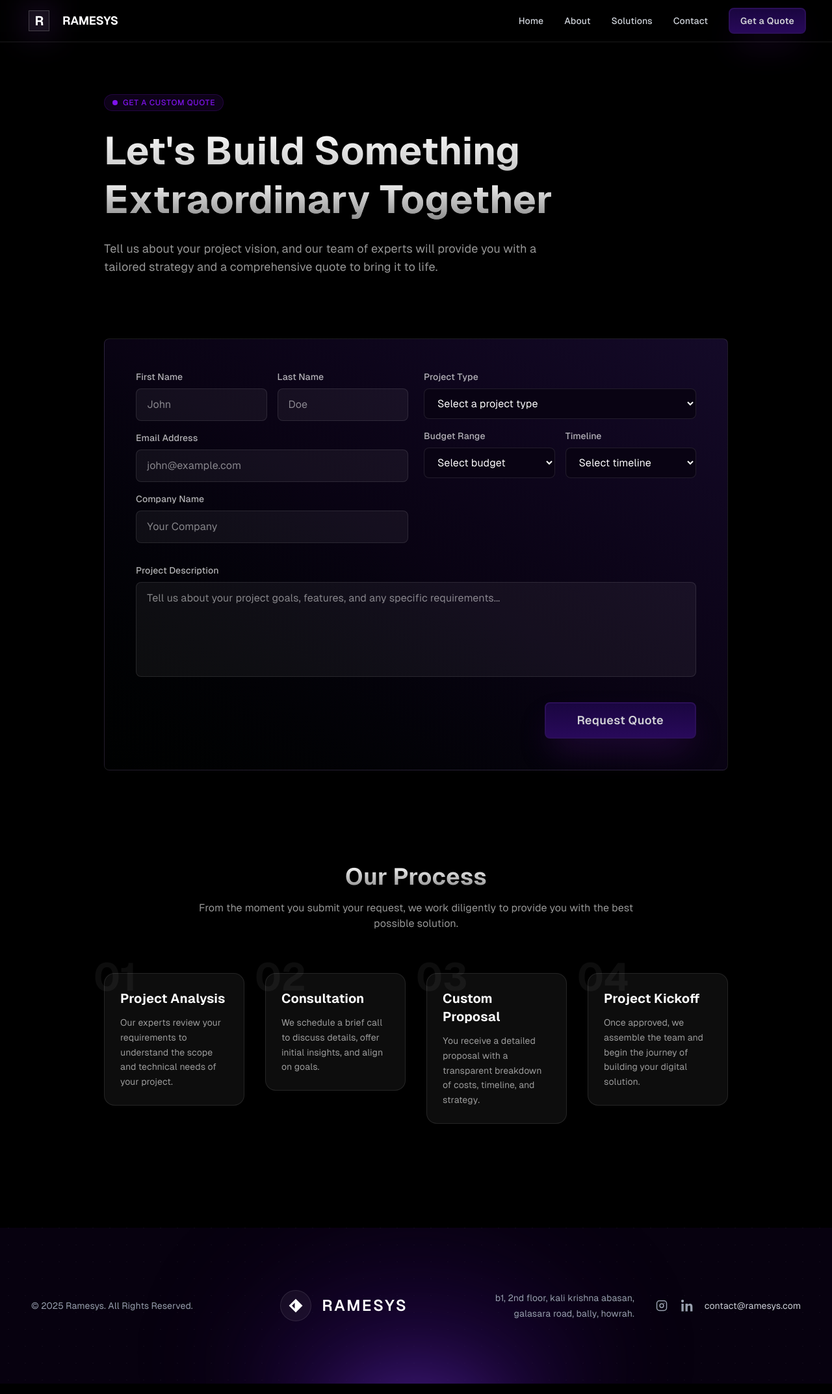
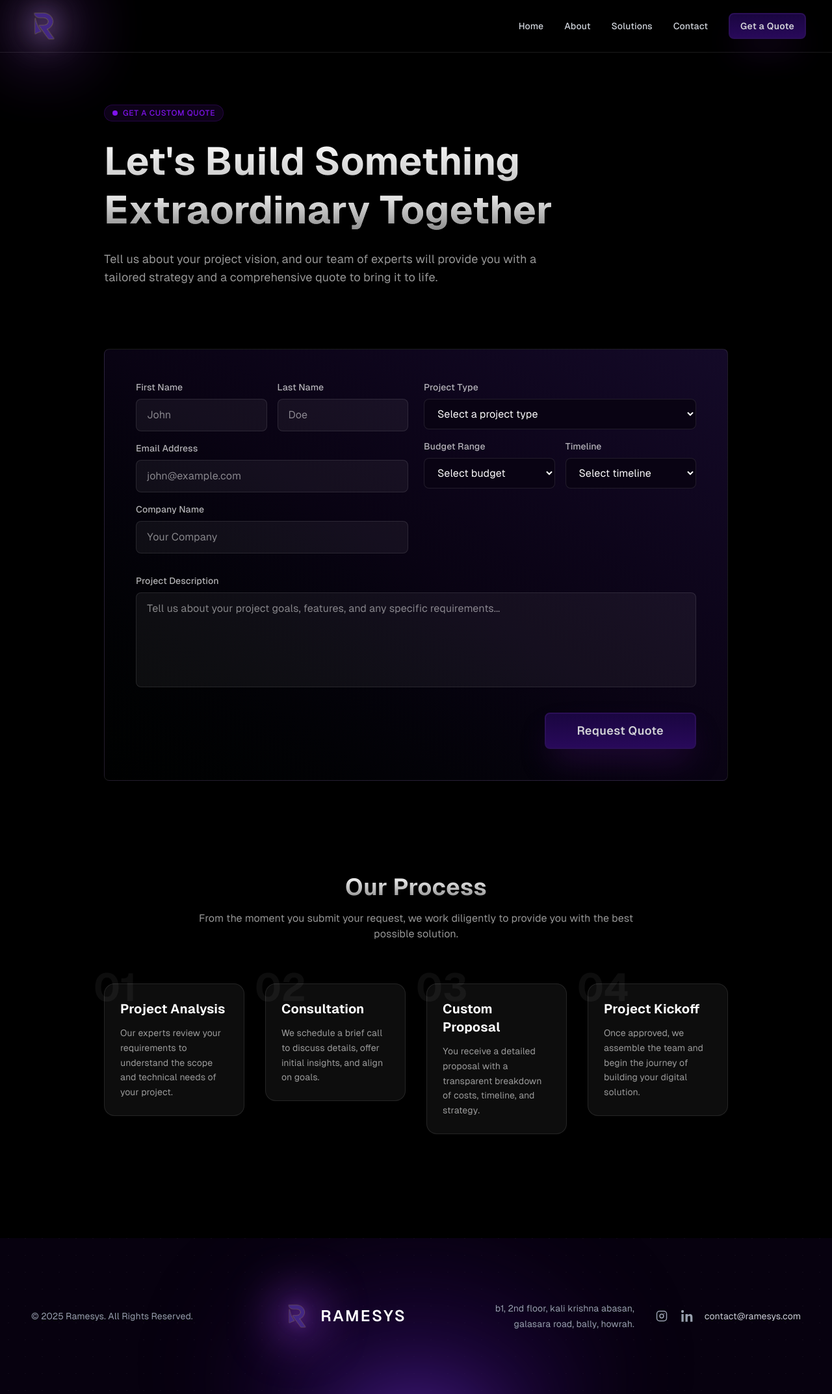
Before and after one commit to arshad-khan1/remesis-agency, a Next.js app: page /quote in a window 1280 px wide. Shown: the whole page at 65% size. Built offline with nearby package versions, Linux system fonts and the light colour scheme.

Commit message:
feat: logo

```diff
--- a/src/app/layout.tsx
+++ b/src/app/layout.tsx
@@ -5,6 +5,10 @@ import { Analytics } from "@vercel/analytics/next";
 export const metadata: Metadata = {
   title: "Ramesys - Digital Systems Engineered for Scale",
   description: "We build custom-coded digital systems, applications, and software designed to scale, perform, and integrate seamlessly with your business.",
+  icons: {
+    icon: "/logo.png",
+    apple: "/logo.png",
+  },
 };
 
 export default function RootLayout({
--- a/src/components/layout/Footer.tsx
+++ b/src/components/layout/Footer.tsx
@@ -20,24 +20,17 @@ const Footer = () => {
 
           <Link
             href="/"
-            className="mx-auto flex items-center gap-4 text-white transition hover:opacity-90 md:mx-0"
+            className="group mx-auto flex items-center gap-3 text-white transition hover:opacity-90 md:mx-0"
           >
-            <span className="flex size-12 items-center justify-center rounded-full border border-white/10 bg-white/5 backdrop-blur">
-              <svg
-                aria-hidden="true"
-                className="size-6"
-                fill="none"
-                viewBox="0 0 48 48"
-                xmlns="http://www.w3.org/2000/svg"
-              >
-                <path
-                  clipRule="evenodd"
-                  d="M24 3 45 24 24 45 3 24 24 3Zm-3 30V15L12 24l9 9Z"
-                  fill="currentColor"
-                  fillRule="evenodd"
-                />
-              </svg>
-            </span>
+            <div className="relative flex items-center justify-center">
+              {/* Prominent Shiny/Glow Effect */}
+              <div className="absolute inset-0 -z-10 bg-purple-500/50 blur-xl group-hover:bg-purple-500/70 transition-all duration-500 rounded-full scale-150" />
+              <img
+                src="/logo.png"
+                alt="Ramesys Logo"
+                className="relative z-10 h-12 w-auto object-contain drop-shadow-[0_0_10px_rgba(168,85,247,0.4)]"
+              />
+            </div>
             <span className="text-2xl font-semibold tracking-widest uppercase">
               Ramesys
             </span>
--- a/src/components/layout/Header.tsx
+++ b/src/components/layout/Header.tsx
@@ -23,19 +23,17 @@ const Header = () => {
     <header className="sticky top-0 z-50 flex items-center justify-center border-b border-solid border-white/10 bg-background-dark/80 px-4 py-3 backdrop-blur-sm sm:px-8 md:px-10">
       <div className="flex w-full max-w-7xl items-center justify-between">
         {/* Logo */}
-        <Link href="/" className="group flex items-center gap-4 text-white">
-          <div className="relative flex size-10 items-center justify-center">
-            {/* Square Light Beam Effect */}
-            <div className="absolute inset-0 bg-purple-500/20 blur-xl group-hover:bg-purple-500/40 transition-colors duration-500" />
-            <div className="relative flex size-8 items-center justify-center border border-white/20 bg-white/5 backdrop-blur-sm">
-              <span className="text-xl font-black tracking-tighter text-white">R</span>
-              {/* Beam lines */}
-              <div className="absolute -inset-px border border-white/40 opacity-0 group-hover:opacity-100 transition-opacity duration-500" />
-            </div>
+        <Link href="/" className="group flex items-center text-white">
+          <div className="relative flex h-14 w-auto items-center justify-center">
+            {/* Prominent Shiny/Glow Effect */}
+            <div className="absolute inset-0 -z-10 bg-purple-500/60 blur-2xl group-hover:bg-purple-500/80 transition-all duration-500 rounded-full scale-150 animate-pulse" />
+            <div className="absolute inset-0 -z-10 bg-white/20 blur-xl group-hover:bg-white/40 transition-all duration-500 rounded-full scale-110" />
+            <img
+              src="/logo.png"
+              alt="Ramesys Logo"
+              className="relative z-10 h-14 w-auto object-contain drop-shadow-[0_0_15px_rgba(168,85,247,0.5)]"
+            />
           </div>
-          <h2 className="text-lg font-bold leading-tight tracking-[-0.015em] text-white uppercase">
-            Ramesys
-          </h2>
         </Link>
 
         {/* Desktop Navigation */}
```
Also changed, not shown: public/logo.png (added).
